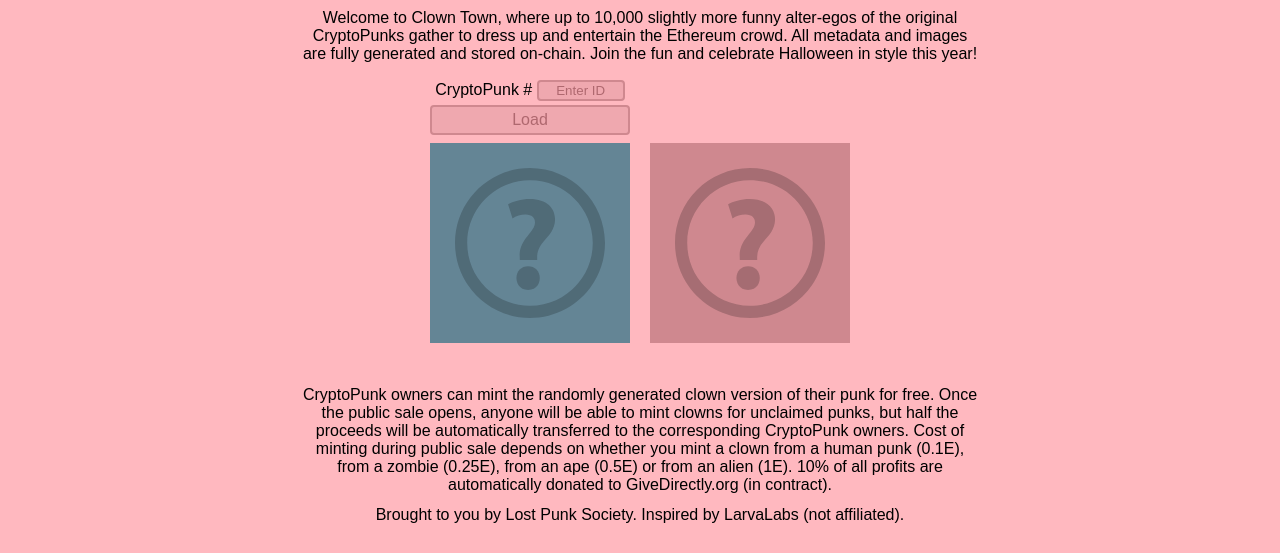
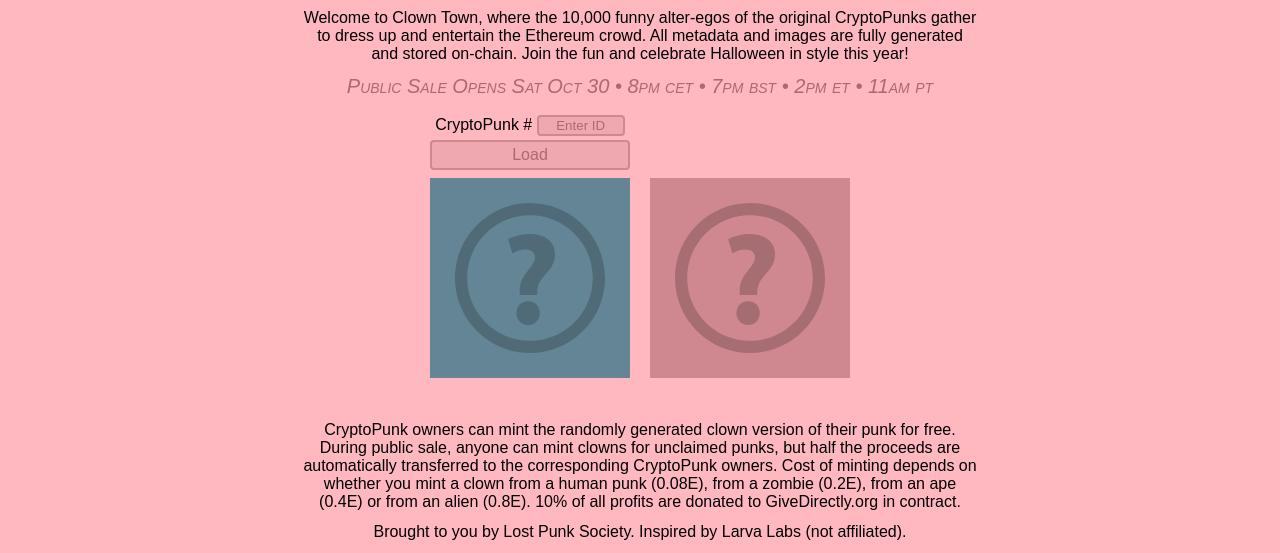
Before and after one commit to lostpunks/clowntown, a plain HTML site: page index.html in a window 1280 px wide. Shown: the part 477-1030 px from the top of the page. Drawn offline with Linux system fonts and the light colour scheme; a script that the page names is missing.

Commit message:
Price update and date

```diff
--- a/index.html
+++ b/index.html
@@ -22,7 +22,10 @@
           <a href="https://lostpunks.medium.com"><img class="logo" alt="Medium" src="medium.png"/></a>
         </p>
 <p>
-Welcome to Clown Town, where up to 10,000 slightly more funny alter-egos of the original CryptoPunks gather to dress up and entertain the Ethereum crowd. All metadata and images are fully generated and stored on-chain. Join the fun and celebrate Halloween in style this year!
+Welcome to Clown Town, where the 10,000 funny alter-egos of the original CryptoPunks gather to dress up and entertain the Ethereum crowd. All metadata and images are fully generated and stored on-chain. Join the fun and celebrate Halloween in style this year!
+</p>
+<p class="announcement">
+Public Sale Opens Sat Oct 30 • 8pm cet • 7pm bst • 2pm et • 11am pt
 </p>
 <div class="row">
   <form>
@@ -45,10 +48,10 @@ Welcome to Clown Town, where up to 10,000 slightly more funny alter-egos of the
 </div>
 <label id="sales-label">&nbsp;</label>
 <p>
-CryptoPunk owners can mint the randomly generated clown version of their punk for free. Once the public sale opens, anyone will be able to mint clowns for unclaimed punks, but half the proceeds will be automatically transferred to the corresponding CryptoPunk owners. Cost of minting during public sale depends on whether you mint a clown from a human punk (0.1E), from a zombie (0.25E), from an ape (0.5E) or from an alien (1E). 10% of all profits are automatically donated to GiveDirectly.org (in contract).
+CryptoPunk owners can mint the randomly generated clown version of their punk for free. During public sale, anyone can mint clowns for unclaimed punks, but half the proceeds are automatically transferred to the corresponding CryptoPunk owners. Cost of minting depends on whether you mint a clown from a human punk (0.08E), from a zombie (0.2E), from an ape (0.4E) or from an alien (0.8E). 10% of all profits are donated to GiveDirectly.org in contract.
 </p>
 <p>
-Brought to you by Lost Punk Society. Inspired by LarvaLabs (not affiliated).
+Brought to you by Lost Punk Society. Inspired by Larva Labs (not affiliated).
 </p>
 </div>
   </body>
--- a/main.js
+++ b/main.js
@@ -46,7 +46,7 @@ window.addEventListener('load', function() {
           console.log(error);
           return;
         }
-        label.innerHTML = totalSupply + "/10000 minted" + (isPublicSaleOpen ? " - public sale open" : " - currently open to punk owners only");
+        label.innerHTML = totalSupply + "/10000 minted" + (isPublicSaleOpen ? " • public sale open" : " • currently open to punk owners only");
       });
     });
 });
--- a/style.css
+++ b/style.css
@@ -72,6 +72,12 @@ label.form-control {
 img.padded {
   margin: 25px;
 }
+p.announcement {
+  font-variant: small-caps;
+  font-style: oblique;
+  font-size: 20px;
+  color: #af686f;
+}
 #sales-label {
   font-variant: small-caps;
   font-style: oblique;
```
